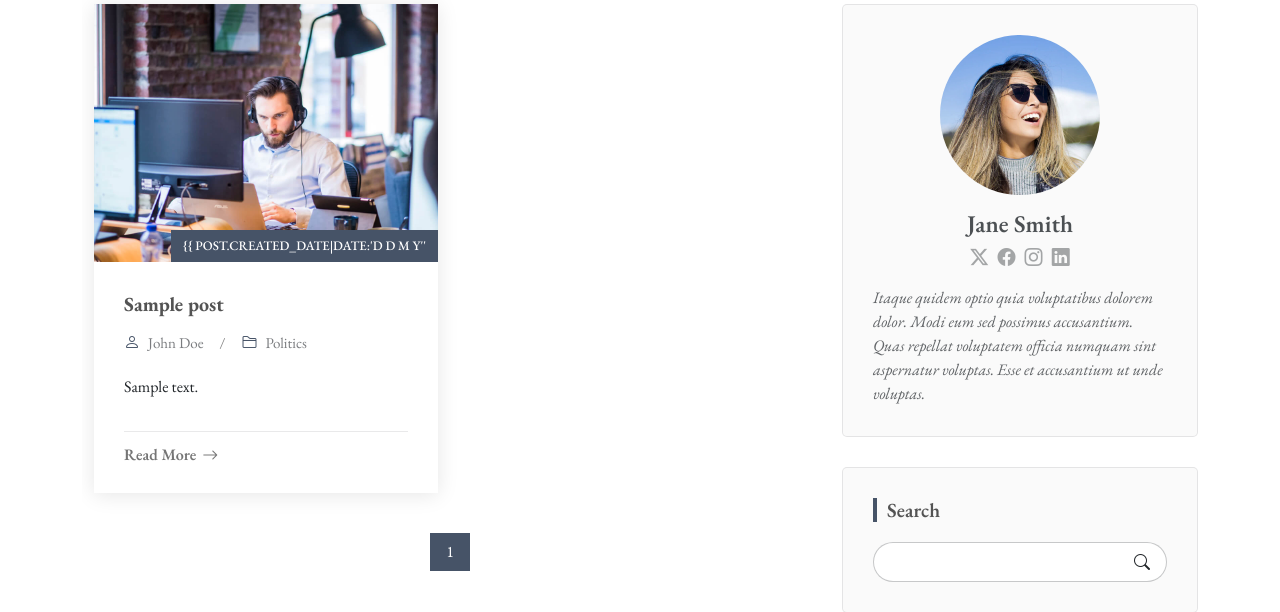
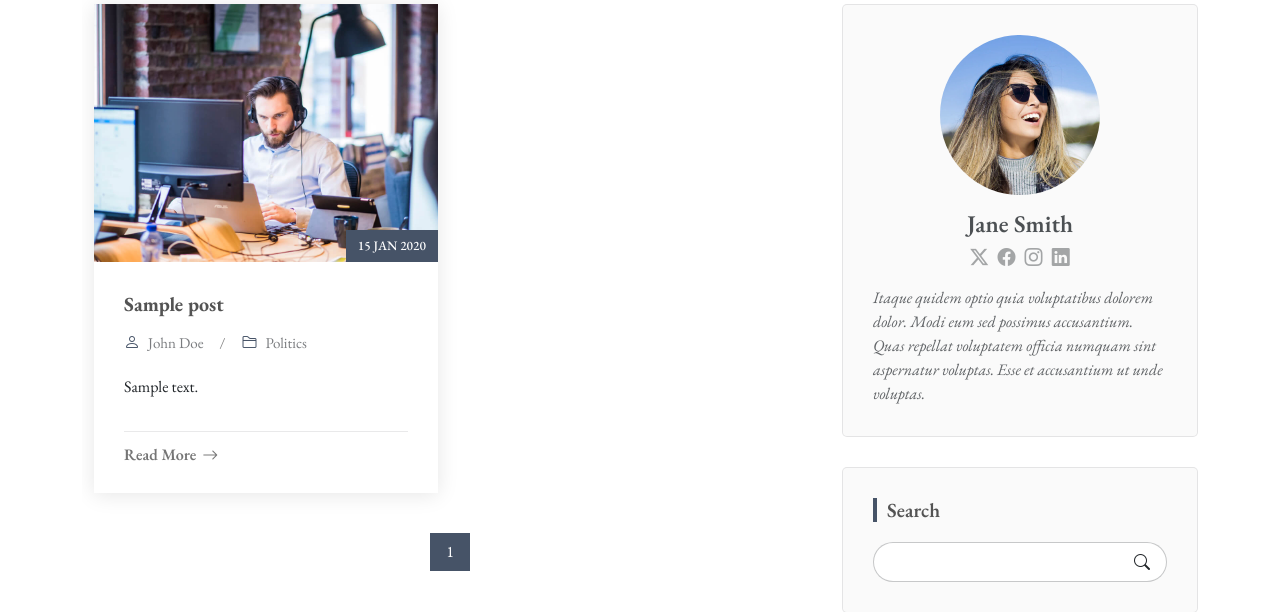
Before and after one commit to mahdi921/My-Awsome-Blog, a Django app: page /blog/ in a window 1280 px wide. Shown: the part 193-805 px from the top of the page. Run offline with Django 4.2, Linux system fonts and the light colour scheme; tables that the repository leaves empty hold one stand-in row (values such as "Sample post"); some libraries are stand-ins or nearby versions.

Commit message:
fixed a typo in post created date tag

```diff
--- a/templates/blog/blog-home.html
+++ b/templates/blog/blog-home.html
@@ -57,7 +57,7 @@
 
                     <div class="post-img position-relative overflow-hidden">
                       <img src="{% static 'blog/assets/img/blog/blog-1.jpg' %}" class="img-fluid" alt="">
-                      <span class="post-date">{{ post.created_date|date:'D d M Y''</span>
+                      <span class="post-date">{{ post.created_date|date:'d M Y' }}</span>
                     </div>
 
                     <div class="post-content d-flex flex-column">
@@ -80,7 +80,7 @@
 
                       <hr>
 
-                      <a href="blog-details.html" class="readmore stretched-link"><span>Read More</span><i class="bi bi-arrow-right"></i></a>
+                      <a href="{% url 'blog:single' pid=post.id %}" class="readmore stretched-link"><span>Read More</span><i class="bi bi-arrow-right"></i></a>
 
                     </div>
 
```
